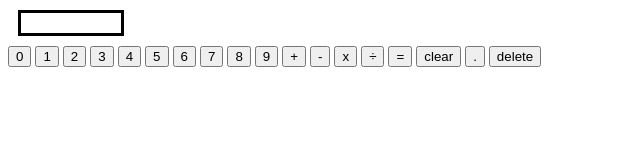
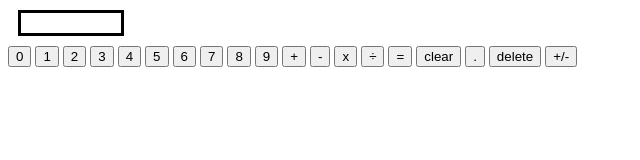
Before and after one commit to PopLizardo11/Project-Calculator-2, a plain HTML site: page index.html in a window 1280 px wide. Shown: the full height of the page, 0-640 px from the left. Drawn offline with Linux system fonts and the light colour scheme.

Commit message:
Added sign inverter button for calculator

```diff
--- a/index.html
+++ b/index.html
@@ -27,6 +27,7 @@
         <button id="clearButton">clear</button>
         <button id="decButton">.</button>
         <button id="delButton">delete</button>
+        <button id="signButton">+/-</button>
     </div>
 </body>
 <script src="main.js"></script>
```
